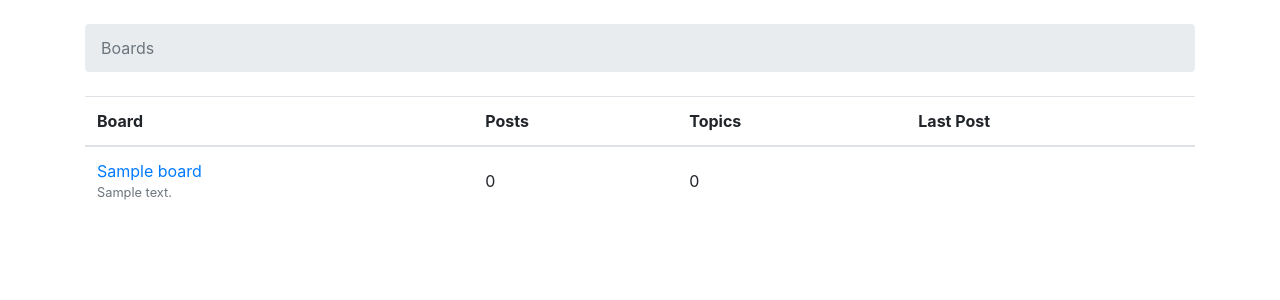
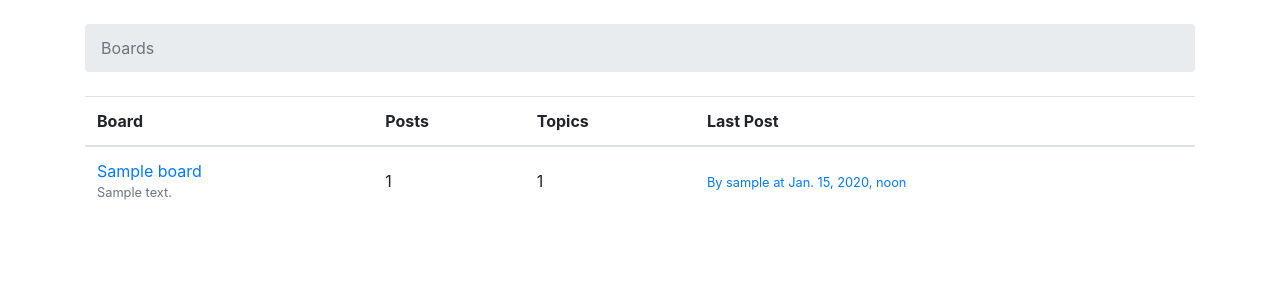
Before and after one commit to Spaceunit/sbc, a Django app: page / in a window 1280 px wide. Shown: the part 56-356 px from the top of the page. Run offline with Django 3.2, Linux system fonts and the light colour scheme; tables that the repository leaves empty hold one stand-in row (values such as "Sample post"); some libraries are stand-ins or nearby versions.

Commit message:
commit topics modification

```diff
--- a/boards/models.py
+++ b/boards/models.py
@@ -1,5 +1,7 @@
 from django.db import models
 from django.contrib.auth.models import User
+from django.utils.text import Truncator
+
 
 # Create your models here.
 
@@ -11,12 +13,22 @@ class Board(models.Model):
     def __str__(self):
         return self.name
 
+    def get_posts_count(self):
+        return Post.objects.filter(topic__board=self).count()
+
+    def get_last_post(self):
+        return Post.objects.filter(topic__board=self).order_by('-created_at').first()
+
 
 class Topic(models.Model):
     subject = models.CharField(max_length=255)
     last_updated = models.DateTimeField(auto_now_add=True)
     board = models.ForeignKey(Board, related_name='topics')
     starter = models.ForeignKey(User, related_name='topics')
+    views = models.PositiveIntegerField(default=0)
+
+    def __str__(self):
+        return self.subject
 
 
 class Post(models.Model):
@@ -26,3 +38,7 @@ class Post(models.Model):
     updated_at = models.DateTimeField(null=True)
     created_by = models.ForeignKey(User, related_name='posts')
     updated_by = models.ForeignKey(User, null=True, related_name='+')
+
+    def __str__(self):
+        truncated_message = Truncator(self.message)
+        return truncated_message.chars(30)
--- a/boards/views.py
+++ b/boards/views.py
@@ -1,3 +1,4 @@
+from django.db.models import Count
 from django.contrib.auth.decorators import login_required
 from django.shortcuts import render, redirect, get_object_or_404
 from .forms import NewTopicForm, PostForm
@@ -13,7 +14,8 @@ def home(request):
 
 def board_topics(request, pk):
     board = get_object_or_404(Board, pk=pk)
-    return render(request, 'topics.html', {'board': board})
+    topics = board.topics.order_by('-last_updated').annotate(replies=Count('posts'))
+    return render(request, 'topics.html', {'board': board, 'topics': topics})
 
 
 @login_required
@@ -40,6 +42,8 @@ def new_topic(request, pk):
 
 def topic_posts(request, pk, topic_pk):
     topic = get_object_or_404(Topic, board__pk=pk, pk=topic_pk)
+    topic.views += 1
+    topic.save()
     return render(request, 'topic_posts.html', {'topic': topic})
 
 
--- a/templates/home.html
+++ b/templates/home.html
@@ -20,9 +20,21 @@
                 <a href="{% url 'board_topics' board.pk %}">{{ board.name }}</a>
                 <small class="text-muted d-block">{{ board.description }}</small>
             </td>
-            <td class="align-middle">0</td>
-            <td class="align-middle">0</td>
-            <td></td>
+            <td class="align-middle">{{ board.get_posts_count }}</td>
+            <td class="align-middle">{{ board.topics.count }}</td>
+            <td class="align-middle">
+                 {% with post=board.get_last_post %}
+                     {% if post %}
+                        <small>
+                            <a href="{% url 'topic_posts' board.pk post.topic.pk %}">
+                                By {{ post.created_by.username }} at {{ post.created_at }}
+                            </a>
+                        </small>
+                     {% else %}
+                         <small class="text-muted"><em>No posts yet.</em></small>
+                     {% endif %}
+                 {% endwith %}
+            </td>
             </tr>
         {% endfor %}
         </tbody>
--- a/templates/topics.html
+++ b/templates/topics.html
@@ -25,12 +25,12 @@
             </tr>
         </thead>
         <tbody>
-            {% for topic in board.topics.all %}
+            {% for topic in topics %}
                 <tr>
                     <td><a href="{% url 'topic_posts' board.pk topic.pk %}">{{ topic.subject }}</a></td>
                     <td>{{ topic.starter.username }}</td>
-                    <td>0</td>
-                    <td>0</td>
+                    <td>{{ topic.replies }}</td>
+                    <td>{{ topic.views }}</td>
                     <td>{{ topic.last_updated }}</td>
                 </tr>
             {% endfor %}
```
